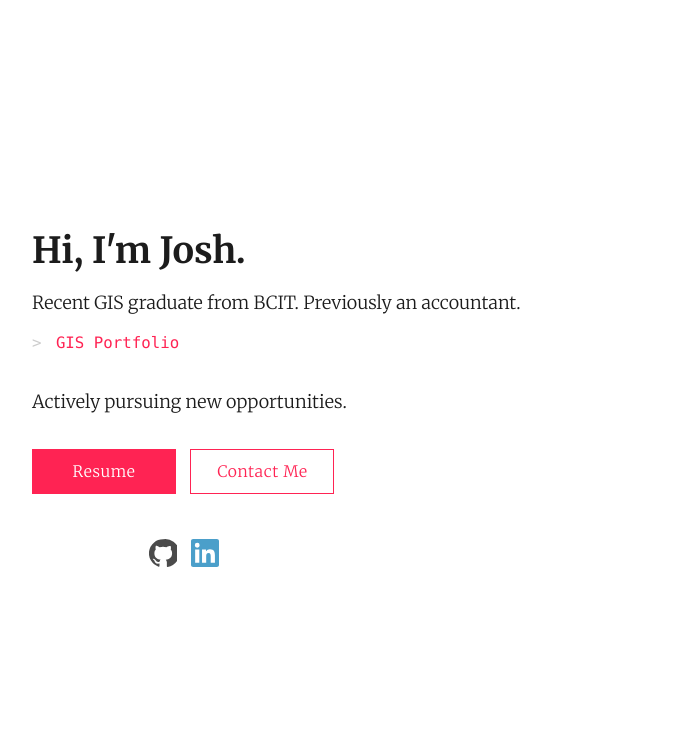
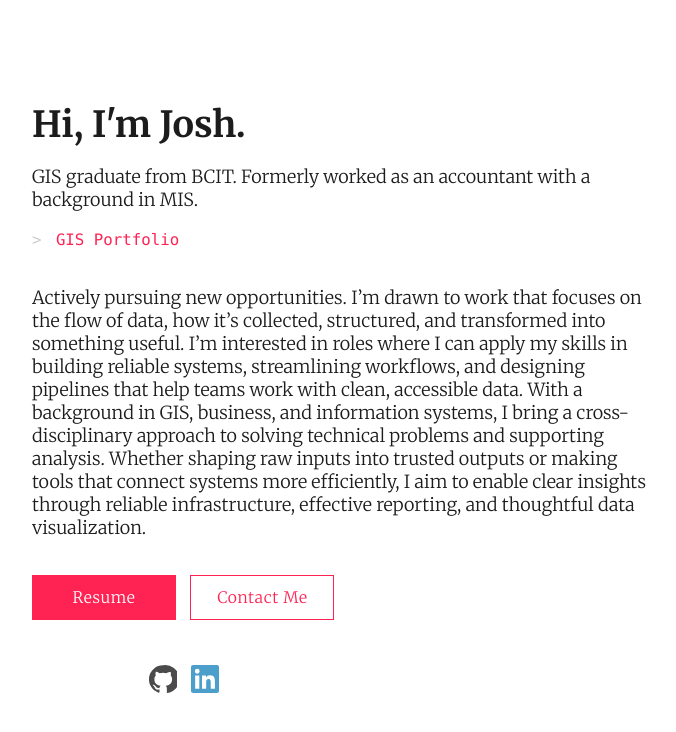
Before and after one commit to joshdesgagnes/gisportfolio, a plain HTML site: page index.html in a window 1280 px wide. Shown: the whole page, without its empty margins (324-1000 px from the left). Drawn offline with Linux system fonts and the light colour scheme.

Commit message:
Update index.html

```diff
--- a/index.html
+++ b/index.html
@@ -13,14 +13,14 @@
     <div class="container">
       <div class="header-section">
         <h1>Hi, I'm Josh.</h1>
-        <p class="intro-text">Recent GIS graduate from BCIT. Previously an accountant.</p>
+        <p class="intro-text">GIS graduate from BCIT. Formerly worked as an accountant with a background in MIS.</p>
         <div class="activity-list">
           <span class="activity-prompt">&gt;</span>
           <a href="gisportfolio/" class="activity-link">GIS Portfolio</a>
         </div>
       </div>
       <p class="current-status">
-        Actively pursuing new opportunities.
+        Actively pursuing new opportunities. I’m drawn to work that focuses on the flow of data, how it’s collected, structured, and transformed into something useful. I’m interested in roles where I can apply my skills in building reliable systems, streamlining workflows, and designing pipelines that help teams work with clean, accessible data. With a background in GIS, business, and information systems, I bring a cross-disciplinary approach to solving technical problems and supporting analysis. Whether shaping raw inputs into trusted outputs or making tools that connect systems more efficiently, I aim to enable clear insights through reliable infrastructure, effective reporting, and thoughtful data visualization.
       </p>
       <div class="button-group">
         <a class="button-primary" href="assets/Resume.pdf" target="_blank">Resume</a>
```
